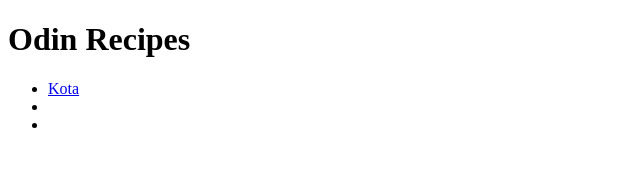
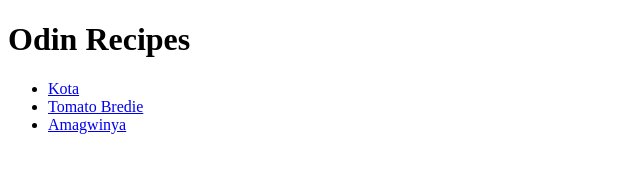
Before and after one commit to Mathye-Simon/odin_recipes, a plain HTML site: page index.html in a window 1280 px wide. Shown: the whole page, without its empty margins (0-640 px from the left). Drawn offline with Linux system fonts and the light colour scheme.

Commit message:
create 2 new html files for recipes and linked them with the index

```diff
--- a/index.html
+++ b/index.html
@@ -12,8 +12,8 @@
     </h1>
     <ul>
         <li><a href="recipes/kota.html">Kota</a></li>
-        <li><a href=""></a></li>
-        <li><a href=""></a></li>
+        <li><a href="recipes/tomato_bredie.html">Tomato Bredie</a></li>
+        <li><a href="recipes/amagwinya.html">Amagwinya</a></li>
     </ul>
 </body>
 </html>
```
Also changed, not shown: recipes/amagwinya.html (added), recipes/tomato_bredie.html (added).
